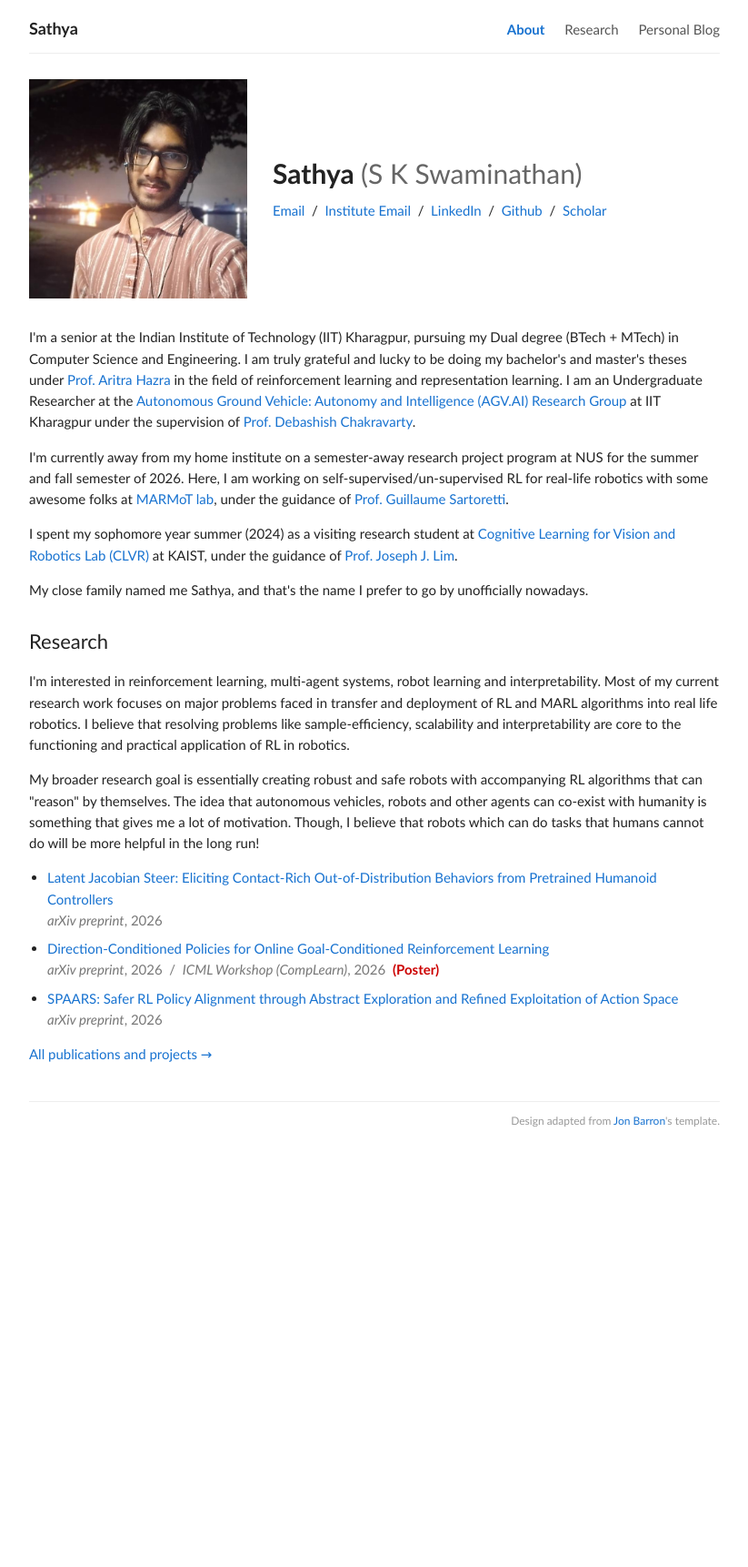
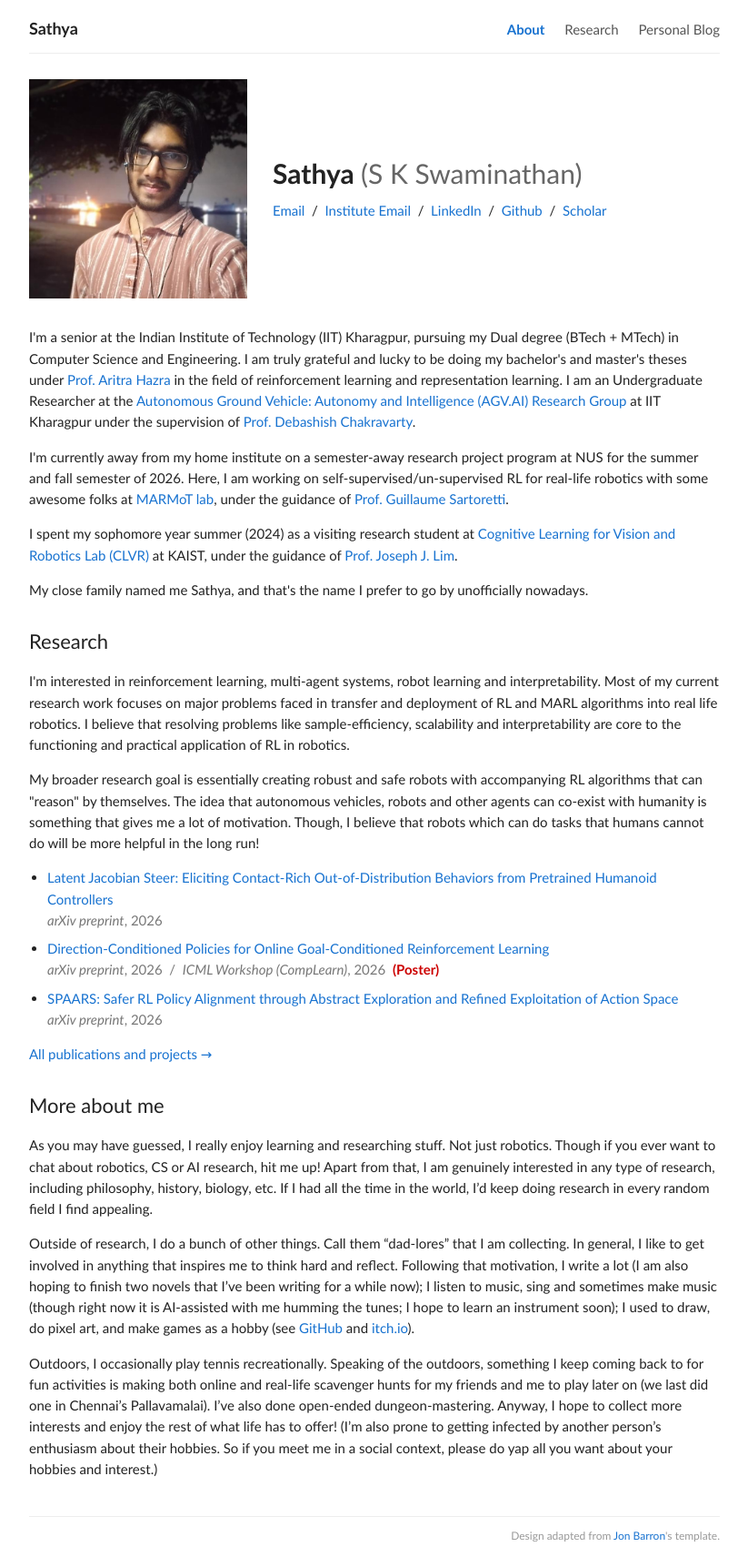
Before and after one commit to SwaminathanSK/SwaminathanSK.github.io, a Jekyll site: the page built from index.html, in a window 1280 px wide. Shown: the whole page at 91% size, without its empty margins (228-1051 px from the left). Built offline with Jekyll 4.4.1, drawn with Linux system fonts in a browser that asks for light colours; before the commit the page ends 1266 px from its top, so only the background shows below that.

Commit message:
Add More about me section; fix punctuation after quotes in post
Co-Authored-By: Claude Opus 5.5 <noreply@anthropic.com>

```diff
--- a/index.html
+++ b/index.html
@@ -45,3 +45,16 @@ layout: default
   </ul>
   <p><a href="{{ '/research/' | relative_url }}">All publications and projects &rarr;</a></p>
 </section>
+
+<section>
+  <h2>More about me</h2>
+  <p>
+    As you may have guessed, I really enjoy learning and researching stuff. Not just robotics. Though if you ever want to chat about robotics, CS or AI research, hit me up! Apart from that, I am genuinely interested in any type of research, including philosophy, history, biology, etc. If I had all the time in the world, I’d keep doing research in every random field I find appealing.
+  </p>
+  <p>
+    Outside of research, I do a bunch of other things. Call them “dad-lores” that I am collecting. In general, I like to get involved in anything that inspires me to think hard and reflect. Following that motivation, I write a lot (I am also hoping to finish two novels that I’ve been writing for a while now); I listen to music, sing and sometimes make music (though right now it is AI-assisted with me humming the tunes; I hope to learn an instrument soon); I used to draw, do pixel art, and make games as a hobby (see <a href="https://github.com/RubyChamGames/Secrets-of-Dungeons">GitHub</a> and <a href="https://rubychamgames.itch.io/secrets-of-dungeons">itch.io</a>).
+  </p>
+  <p>
+    Outdoors, I occasionally play tennis recreationally. Speaking of the outdoors, something I keep coming back to for fun activities is making both online and real-life scavenger hunts for my friends and me to play later on (we last did one in Chennai’s Pallavamalai). I’ve also done open-ended dungeon-mastering. Anyway, I hope to collect more interests and enjoy the rest of what life has to offer! (I’m also prone to getting infected by another person’s enthusiasm about their hobbies. So if you meet me in a social context, please do yap all you want about your hobbies and interest.)
+  </p>
+</section>
```
Also changed, not shown: _posts/2026-11-24-thoughts-on-sexuality-religion-and-ethics.md (+2 -2 lines).
